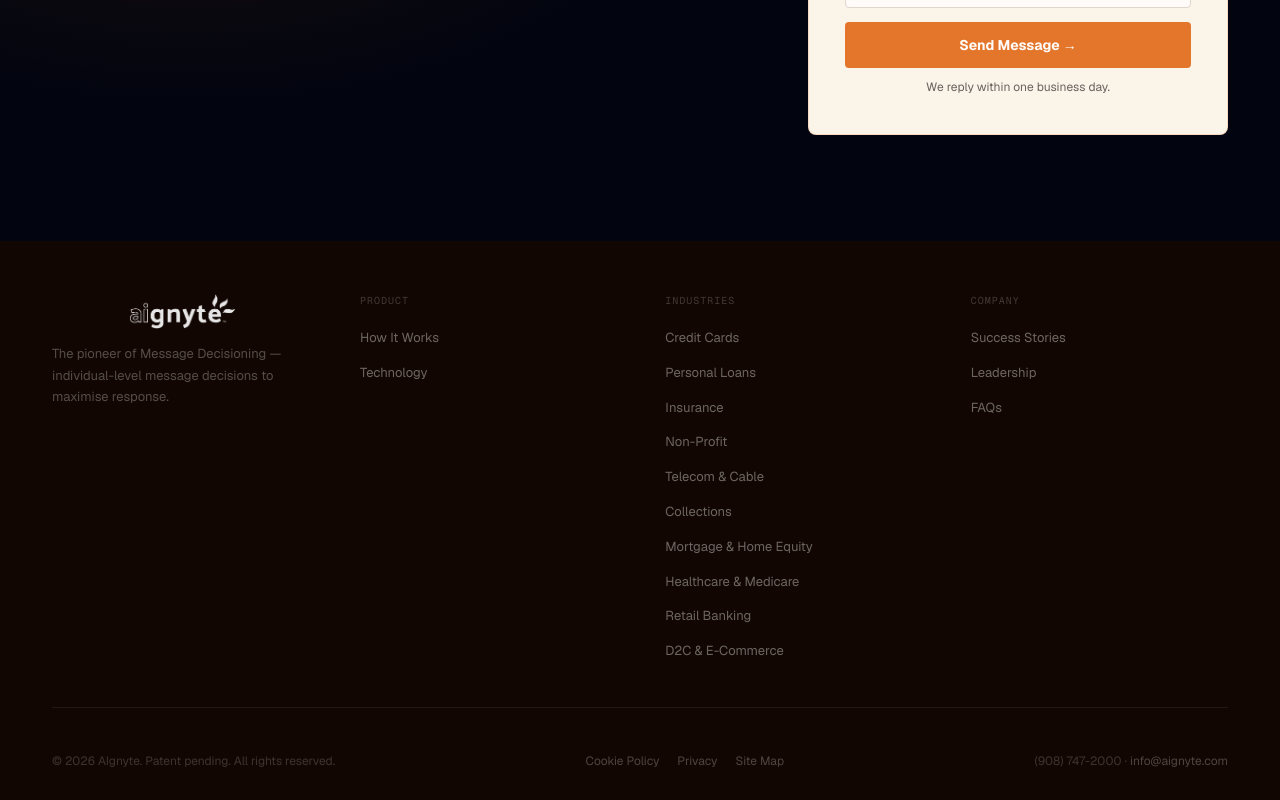
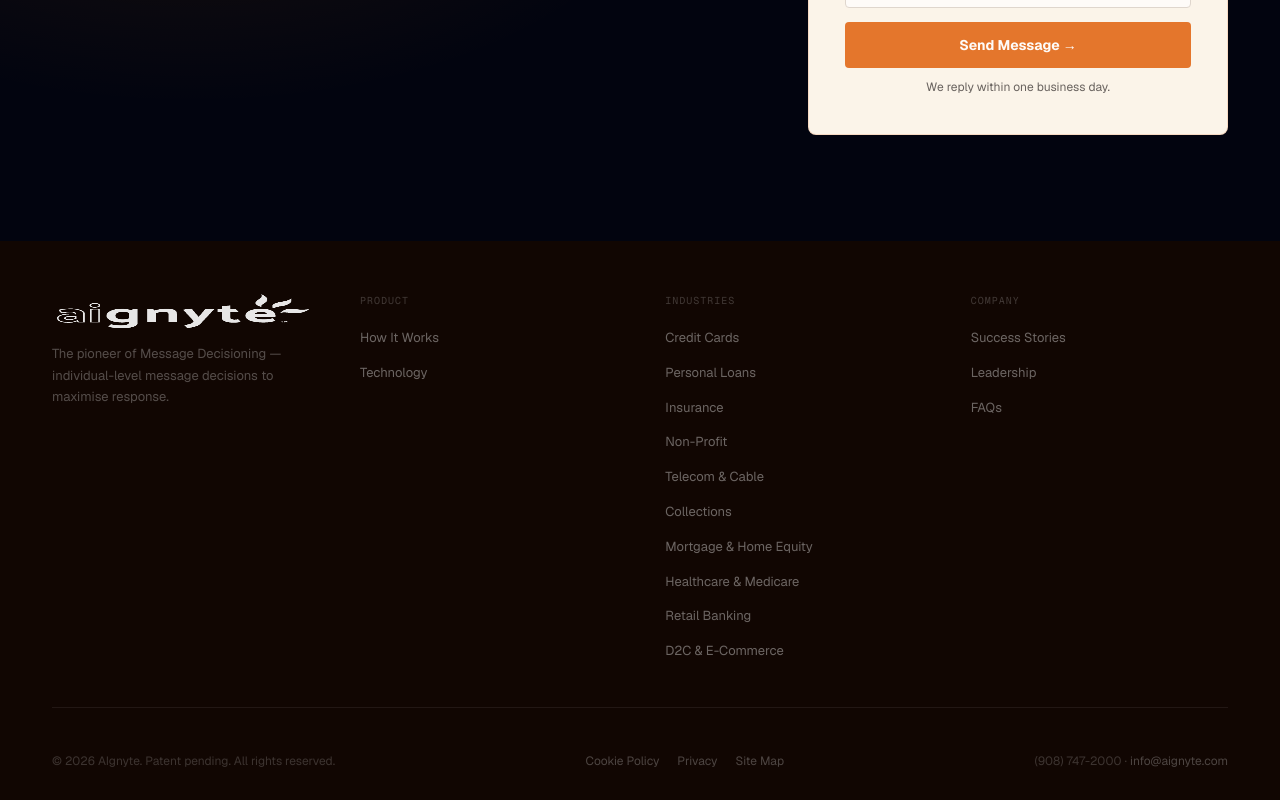
Before and after one commit to guptav23/aignyte-nextjs, a Next.js app: page / in a window 1280 px wide. Shown: the part 3823-4623 px from the top of the page. Built offline with nearby package versions, Linux system fonts and the light colour scheme.

Commit message:
Adjust logo dimensions in Footer component
tsx reversion---edits to be amde in css file

```diff
--- a/src/components/layout/Footer.tsx
+++ b/src/components/layout/Footer.tsx
@@ -31,7 +31,8 @@ export default function Footer() {
     <footer className={styles.footer}>
       <div className={styles.top}>
         <div className={styles.brand}>
-          <Image src="/logo.png" alt="AIgnyte" height={72} width={260} style={{ objectFit: 'contain' }} className={styles.logoImg} />
+          <Image src="/logo.png" alt="AIgnyte" height={56} width={220} className={styles.logoImg} />
+
 
           <p>The pioneer of Message Decisioning — individual-level message decisions to maximise response.</p>
         </div>
```
